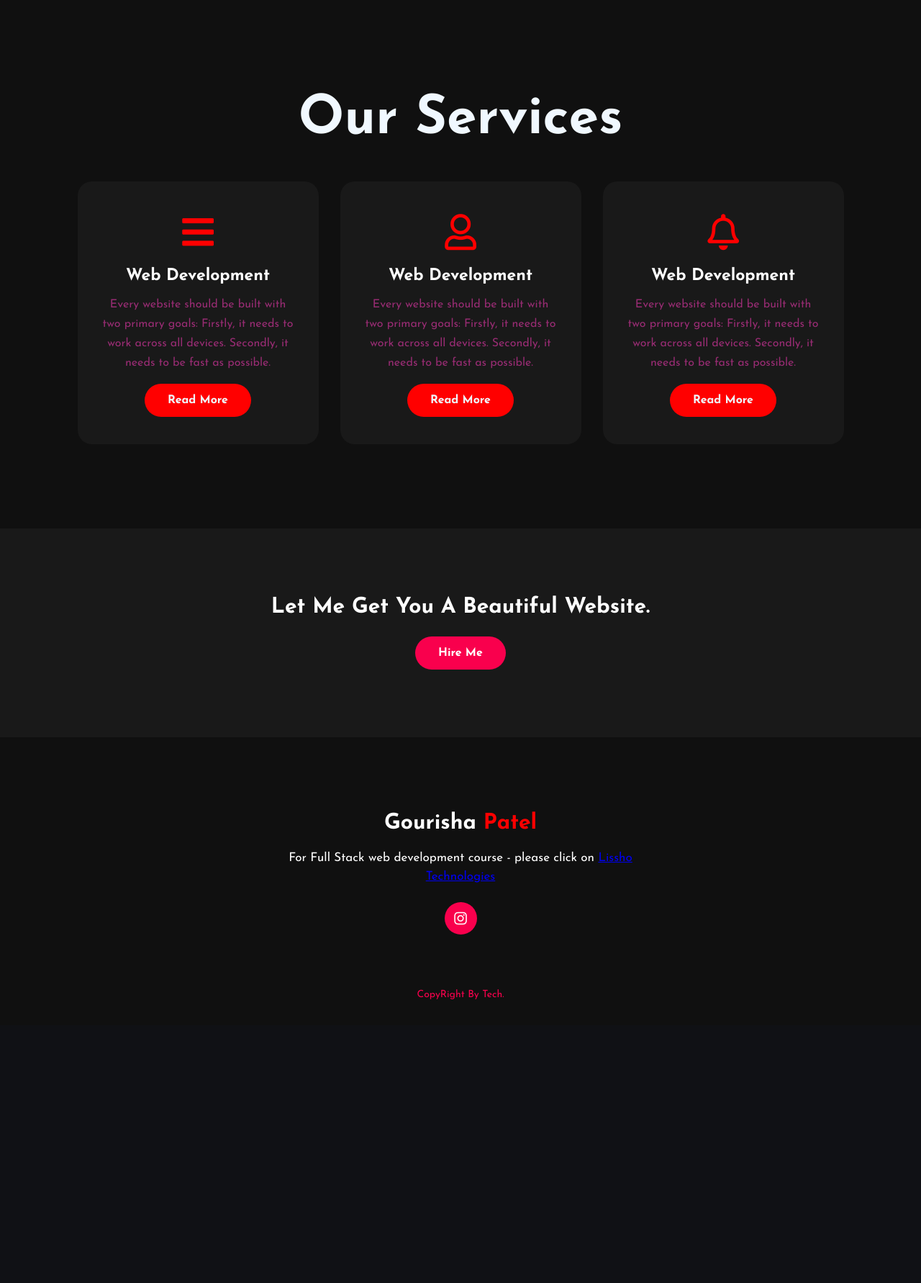
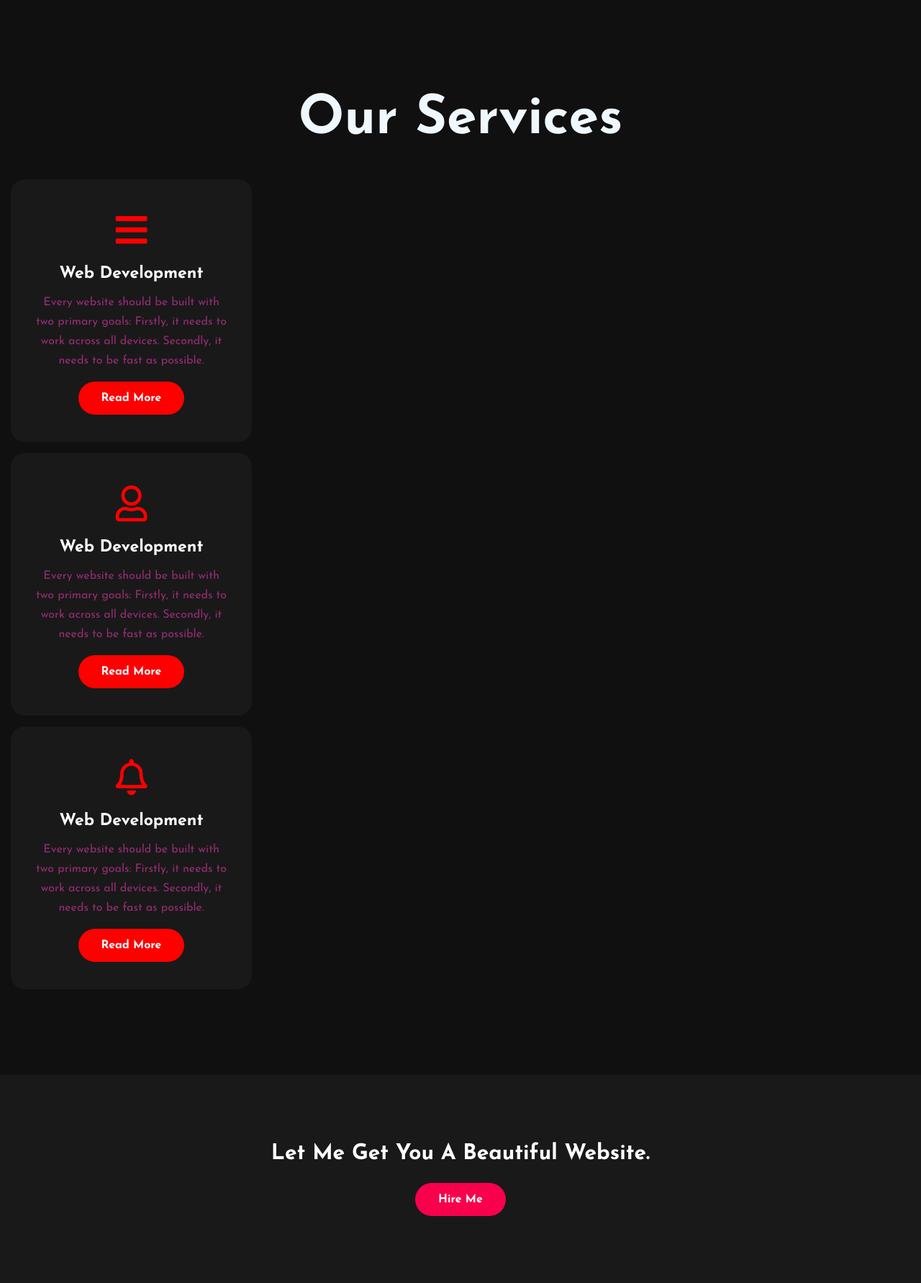
Before and after one commit to gouravlr/Patel, a PHP site: page / in a window 1280 px wide. Shown: the part 1781-3563 px from the top of the page at 72% size. Before the commit the page ends 3169 px from the top, so only its background shows below. Run offline with PHP 8.4, Linux system fonts and the light colour scheme.

Commit message:
Update style.css

```diff
--- a/style.css
+++ b/style.css
@@ -217,7 +217,7 @@ button:hover {
 }
 
 .box {
-    display: flex;
+    display:inline-block;;
     justify-content: center;
     align-items: center;
     min-height: 400px;
```
